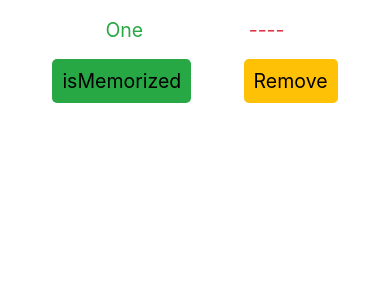
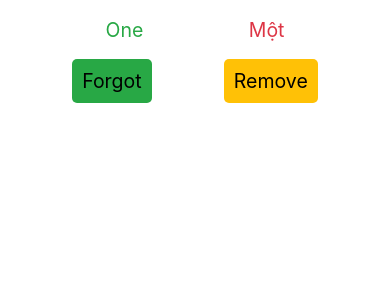
Before and after one commit to HaiSon1007/Reactnativeve29092020, a React Native app: screen / in a window 390 px wide. Shown: the top 300 px of the page. Built offline with nearby package versions, Linux system fonts and the light colour scheme.

Commit message:
ui word update

```diff
--- a/src/screens/MainScreen.js
+++ b/src/screens/MainScreen.js
@@ -4,24 +4,25 @@
 import AppDimensions from '../utils/AppDimensions';
 
 export default class MainScreen extends Component {
-  wordCheckMemorized = word => {
-    if (word.isMemorized) {
-      return '----';
-    } else {
-      return word.vn;
-    }
-  };
   render() {
-    const word = {en: 'One', vn: 'Một', isMemorized: true};
+    const word = {en: 'One', vn: 'Một', isMemorized: false};
     return (
       <View style={styles.container}>
         <View style={styles.containerText}>
           <Text style={styles.textEn}>{word.en}</Text>
-          <Text style={styles.textVn}>{this.wordCheckMemorized(word)}</Text>
+          <Text style={styles.textVn}>
+            {word.isMemorized ? '----' : word.vn}
+          </Text>
         </View>
         <View style={styles.containerTouchable}>
-          <TouchableOpacity style={styles.touchableMemorized}>
-            <Text style={styles.textSize}>isMemorized</Text>
+          <TouchableOpacity
+            style={{
+              ...styles.touchableMemorized,
+              backgroundColor: word.isMemorized ? '#DD3444' : '#28a845',
+            }}>
+            <Text style={styles.textSize}>
+              {word.isMemorized ? 'Memorized' : 'Forgot'}
+            </Text>
           </TouchableOpacity>
           <TouchableOpacity style={styles.touchableRemove}>
             <Text style={styles.textSize}>Remove</Text>
```
